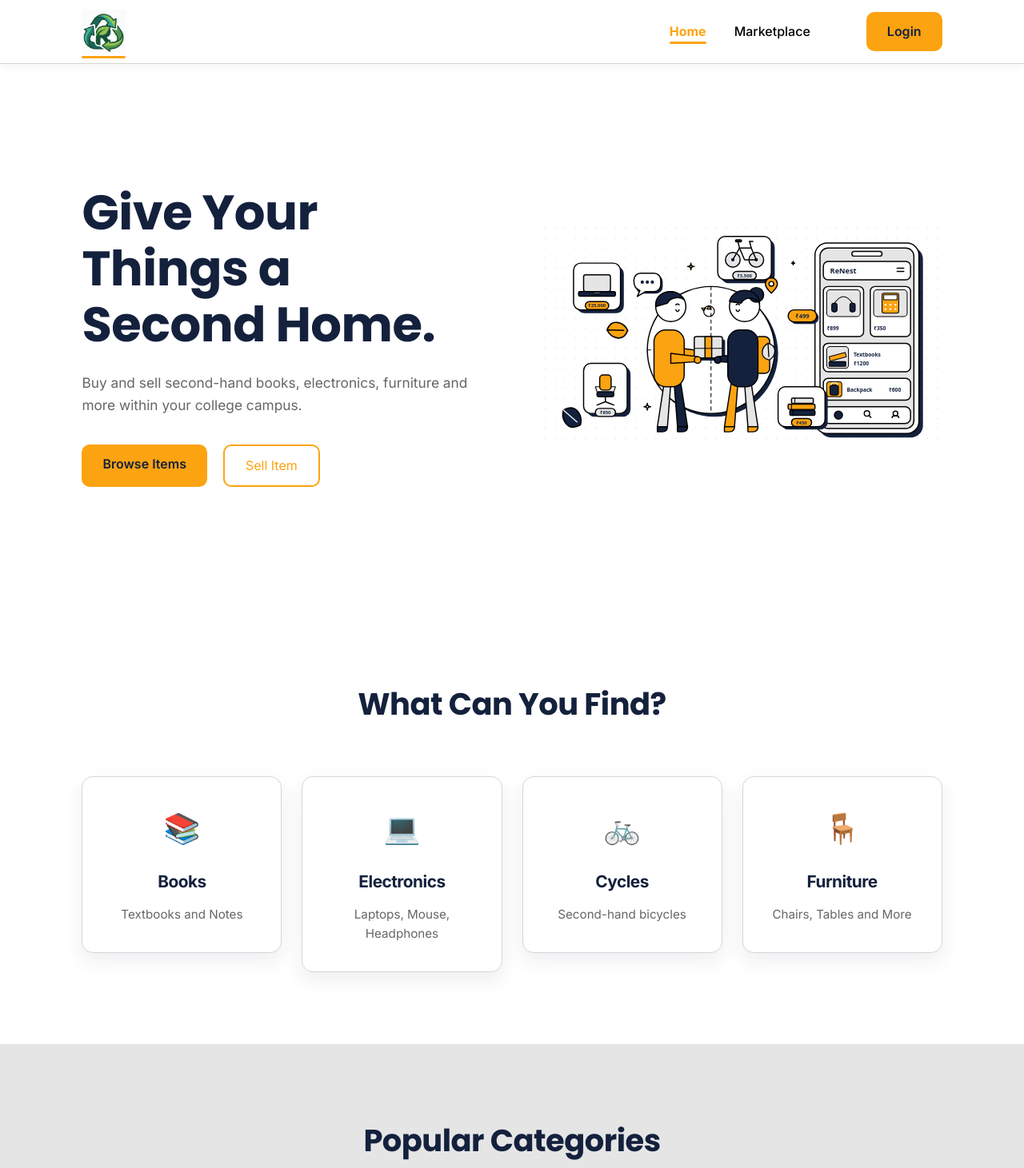
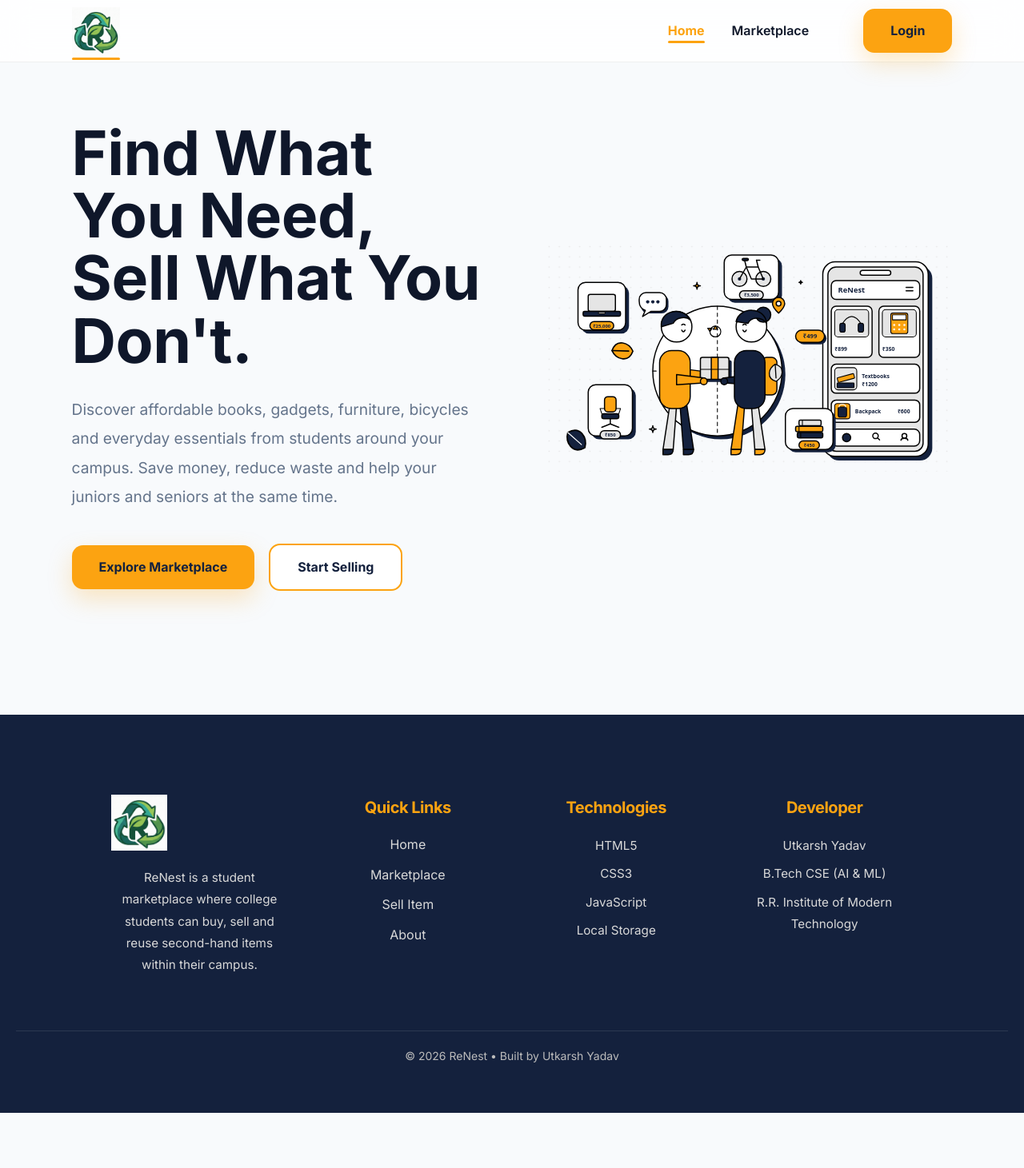
Before and after one commit to Utkarsh0k/ReNest, a plain HTML site: page index.html in a window 1280 px wide. Shown: the top 1461 px of the page at 80% size. After the commit the page ends 1392 px from the top, so only its background shows below. Drawn offline with Linux system fonts and the light colour scheme.

Commit message:
Some Improvements in Homepage

```diff
--- a/css/style.css
+++ b/css/style.css
@@ -10,29 +10,42 @@
 
 :root{
 
-    --bg:#ffffff;
+    --primary:#fca311;
+    --primary-dark:#e58f08;
+
+    --secondary:#14213d;
+
+    --background:#f8fafc;
 
     --surface:#ffffff;
 
-    --surface-light:#e5e5e5;
+    --surface-2:#f1f5f9;
 
-    --primary:#fca311;
+    --border:#e2e8f0;
 
-    --primary-dark:#d48806;
+    --text:#0f172a;
 
-    --heading:#14213d;
+    --muted:#64748b;
 
-    --text:#000000;
+    --success:#16a34a;
 
-    --muted:#666666;
+    --danger:#dc2626;
 
-    --border:#d6d6d6;
+    --warning:#f59e0b;
 
-    --radius:14px;
+    --radius-sm:10px;
 
-    --shadow:0 10px 25px rgba(20,33,61,.08);
+    --radius:16px;
 
-    --transition:.3s ease;
+    --radius-lg:24px;
+
+    --shadow-sm:0 4px 10px rgba(15,23,42,.05);
+
+    --shadow:0 12px 30px rgba(15,23,42,.08);
+
+    --shadow-lg:0 25px 60px rgba(15,23,42,.15);
+
+    --transition:.25s ease;
 
 }
 
@@ -60,7 +73,7 @@
 
     font-family:'Inter',sans-serif;
 
-    background:var(--bg);
+    background:var(--background);
 
     color:var(--text);
 
@@ -106,11 +119,13 @@
 
 nav{
 
-    width:100%;
+    position:sticky;
 
-    height:80px;
+    top:0;
 
-    background:#ffffff;
+    z-index:1000;
+
+    height:78px;
 
     display:flex;
 
@@ -118,17 +133,15 @@
 
     align-items:center;
 
-    padding:0 8%;
+    padding:0 7%;
 
-    position:sticky;
+    background:rgba(255,255,255,.82);
 
-    top:0;
+    backdrop-filter:blur(18px);
 
-    z-index:100;
+    -webkit-backdrop-filter:blur(18px);
 
-    border-bottom:1px solid var(--border);
-
-    box-shadow:0 2px 12px rgba(0,0,0,.05);
+    border-bottom:1px solid rgba(0,0,0,.06);
 
 }
 
@@ -142,9 +155,15 @@
 
 .logo img{
 
-    height:55px;
+    height:60px;
 
-    width:auto;
+    transition:.3s;
+
+}
+
+.logo img:hover{
+
+    transform:rotate(-8deg) scale(1.08);
 
 }
 
@@ -154,7 +173,7 @@
 
     align-items:center;
 
-    gap:35px;
+    gap:34px;
 
 }
 
@@ -166,13 +185,45 @@
 
 nav li a{
 
-    transition:var(--transition);
+    position:relative;
+
+    font-weight:600;
+
+    color:var(--text);
+
+    transition:.25s;
 
 }
 
 nav li a:hover{
 
     color:var(--primary);
+
+}
+
+nav li a::after{
+
+    content:"";
+
+    position:absolute;
+
+    left:0;
+
+    bottom:-7px;
+
+    width:0;
+
+    height:2px;
+
+    background:var(--primary);
+
+    transition:.25s;
+
+}
+
+nav li a:hover::after{
+
+    width:100%;
 
 }
 
@@ -183,42 +234,40 @@
 .login-btn,
 .primary{
 
-    background:var(--primary);
+    background:#fca311;
 
     color:#14213d;
 
-    padding:12px 26px;
+    padding:15px 34px;
 
-    border-radius:10px;
+    border-radius:14px;
 
-    font-weight:600;
+    font-weight:700;
 
-    transition:var(--transition);
+    box-shadow:0 12px 30px rgba(252,163,17,.25);
 
 }
 
 .login-btn:hover,
 .primary:hover{
 
-    background:var(--primary-dark);
-
-    color:#ffffff;
+    transform:translateY(-4px);
 
 }
 
 .secondary{
 
-    padding:12px 26px;
+    background:white;
 
-    border:2px solid var(--primary);
+    color:#14213d;
 
-    border-radius:10px;
+    border:2px solid #fca311;
 
-    color:var(--primary);
+    padding:15px 34px;
 
-    background:transparent;
+    border-radius:14px;
 
-    transition:var(--transition);
+    font-weight:700;
 
 }
 
@@ -236,17 +285,17 @@
 
 .hero{
 
-    min-height:85vh;
+    min-height:92vh;
 
-    display:flex;
+    display:grid;
+
+    grid-template-columns:1fr 1fr;
 
     align-items:center;
 
-    justify-content:space-between;
+    gap:80px;
 
-    gap:70px;
-
-    padding:0 8%;
+    padding:0 7%;
 
 }
 
@@ -258,27 +307,29 @@
 
 .hero-text h1{
 
-    font-family:'Poppins',sans-serif;
+    font-size:clamp(3.2rem,6vw,5.4rem);
 
-    font-size:3.8rem;
+    line-height:1.02;
 
-    line-height:1.15;
+    font-weight:800;
 
-    color:var(--heading);
+    color:#0f172a;
 
-    margin-bottom:25px;
+    margin-bottom:28px;
 
 }
 
 .hero-text p{
 
-    max-width:520px;
+    font-size:1.2rem;
 
-    color:var(--muted);
+    line-height:1.9;
 
-    font-size:1.08rem;
+    color:#64748b;
 
-    margin-bottom:35px;
+    max-width:620px;
+
+    margin-bottom:40px;
 
 }
 
@@ -286,13 +337,28 @@
 
     display:flex;
 
-    gap:20px;
+    gap:18px;
+
+    align-items:center;
 
 }
 
 .hero-image{
 
-    flex:1;
+    display:flex;
+
+    justify-content:center;
+
+    align-items:center;
+
+}
+.hero-image img{
+
+    width:100%;
+
+    max-width:720px;
+
+    animation:float 5s ease-in-out infinite;
 
 }
 /* ==========================================
@@ -300,8 +366,6 @@
 ========================================== */
 
 .features{
-
-    padding:90px 8%;
 
     background:#ffffff;
 
@@ -313,7 +377,7 @@
 
     font-family:'Poppins',sans-serif;
 
-    font-size:2.4rem;
+    font-size:clamp(2rem,4vw,3rem);
 
     color:var(--heading);
 
@@ -333,21 +397,17 @@
 
 .card{
 
-    background:var(--surface);
+    background:white;
+
+    border-radius:20px;
+
+    padding:35px;
 
     border:1px solid var(--border);
 
-    border-radius:var(--radius);
+    box-shadow:var(--shadow-sm);
 
-    padding:35px;
-
-    text-align:center;
-
-    box-shadow:var(--shadow);
-
-    transition:var(--transition);
-
-    font-size:2.3rem;
+    transition:all .25s;
 
 }
 
@@ -355,7 +415,7 @@
 
     transform:translateY(-8px);
 
-    box-shadow:0 18px 40px rgba(20,33,61,.12);
+    box-shadow:var(--shadow-lg);
 
 }
 
@@ -383,9 +443,7 @@
 
 .categories{
 
-    padding:90px 8%;
-
-    background:#e5e5e5;
+    background:var(--surface-2);
 
 }
 
@@ -456,8 +514,6 @@
 ========================================== */
 
 .how-it-works{
-
-    padding:90px 8%;
 
     background:#ffffff;
 
@@ -556,6 +612,8 @@
 ========================================== */
 
 section{
+
+    padding:100px 8%;
 
     overflow:hidden;
 
@@ -841,9 +899,21 @@
 .category-card,
 .step,
 .product-card,
-.dashboard-card{
+.dashboard-card,
+.primary,
+.secondary{
 
-    transition:all .3s ease;
+    transition:
+
+        background .25s ease,
+
+        color .25s ease,
+
+        border-color .25s ease,
+
+        transform .25s ease,
+
+        box-shadow .25s ease;
 
 }
 
@@ -865,9 +935,9 @@
 
 .container{
 
-    width:min(1200px,90%);
+    width:min(1280px,92%);
 
-    margin:auto;
+    margin-inline:auto;
 
 }
 /* ==========================================
--- a/index.html
+++ b/index.html
@@ -26,28 +26,27 @@
 
             <h1>
 
-                Give Your Things a Second Home.
+               Find What You Need,
+Sell What You Don't.
 
             </h1>
 
             <p>
 
-                Buy and sell second-hand books, electronics,
-                furniture and more within your college campus.
-
+                Discover affordable books, gadgets, furniture, bicycles and everyday essentials from students around your campus. Save money, reduce waste and help your juniors and seniors at the same time.
             </p>
 
             <div class="buttons">
 
                 <a href="marketplace.html" class="primary">
 
-                    Browse Items
+                    Explore Marketplace
 
                 </a>
 
                 <a href="sell.html" class="secondary">
 
-                    Sell Item
+                    Start Selling
 
                 </a>
 
@@ -57,8 +56,7 @@
 
         <div class="hero-image">
 
-            <img src="assets/images/hero.svg"
-                 alt="Students exchanging reusable items">
+            <img src="assets/images/hero.svg" alt="Students exchanging reusable items">
 
         </div>
 
@@ -66,195 +64,6 @@
 
     <!-- Features -->
 
-    <section class="features">
-
-        <h2>
-
-            What Can You Find?
-
-        </h2>
-
-        <div class="cards">
-
-            <a href="marketplace.html">
-
-                <div class="card">
-
-                    📚
-
-                    <h3>Books</h3>
-
-                    <p>Textbooks and Notes</p>
-
-                </div>
-
-            </a>
-
-            <a href="marketplace.html">
-
-                <div class="card">
-
-                    💻
-
-                    <h3>Electronics</h3>
-
-                    <p>Laptops, Mouse, Headphones</p>
-
-                </div>
-
-            </a>
-
-            <a href="marketplace.html">
-
-                <div class="card">
-
-                    🚲
-
-                    <h3>Cycles</h3>
-
-                    <p>Second-hand bicycles</p>
-
-                </div>
-
-            </a>
-
-            <a href="marketplace.html">
-
-                <div class="card">
-
-                    🪑
-
-                    <h3>Furniture</h3>
-
-                    <p>Chairs, Tables and More</p>
-
-                </div>
-
-            </a>
-
-        </div>
-
-    </section>
-
-    <!-- Categories -->
-
-    <section class="categories">
-
-        <h2>Popular Categories</h2>
-
-        <div class="category-grid">
-
-            <a href="marketplace.html">
-
-                <div class="category-card">
-
-                    📚
-
-                    <h3>Books</h3>
-
-                </div>
-
-            </a>
-
-            <a href="marketplace.html">
-
-                <div class="category-card">
-
-                    💻
-
-                    <h3>Electronics</h3>
-
-                </div>
-
-            </a>
-
-            <a href="marketplace.html">
-
-                <div class="category-card">
-
-                    🎒
-
-                    <h3>Accessories</h3>
-
-                </div>
-
-            </a>
-
-            <a href="marketplace.html">
-
-                <div class="category-card">
-
-                    🪑
-
-                    <h3>Furniture</h3>
-
-                </div>
-
-            </a>
-
-            <a href="marketplace.html">
-
-                <div class="category-card">
-
-                    🚲
-
-                    <h3>Bicycles</h3>
-
-                </div>
-
-            </a>
-
-            <a href="marketplace.html">
-
-                <div class="category-card">
-
-                    🧮
-
-                    <h3>Stationery</h3>
-
-                </div>
-
-            </a>
-
-        </div>
-
-    </section>
-
-    <!-- How It Works -->
-
-    <section class="how-it-works">
-
-        <h2>How ReNest Works</h2>
-
-        <div class="steps">
-
-            <div class="step">
-
-                <h3>1. Create Account</h3>
-
-                <p>Sign up and log in to your ReNest account.</p>
-
-            </div>
-
-            <div class="step">
-
-                <h3>2. List Your Item</h3>
-
-                <p>Add images, description, category and price.</p>
-
-            </div>
-
-            <div class="step">
-
-                <h3>3. Buy & Sell</h3>
-
-                <p>Connect with students and exchange items safely.</p>
-
-            </div>
-
-        </div>
-
-    </section>
 
     <!-- Footer -->
 
@@ -264,11 +73,7 @@
 
             <div class="footer-section">
 
-            <img
-                src="assets/images/logo.png"
-                alt="ReNest Logo"
-                class="footer-logo"
-            >
+                <img src="assets/images/logo.png" alt="ReNest Logo" class="footer-logo">
 
                 <p>
 
--- a/js/auth.js
+++ b/js/auth.js
@@ -31,7 +31,7 @@
         loginForm.style.display = "flex";
         registerForm.style.display = "none";
 
-        formTitle.textContent = "Welcome Back";
+        formTitle.textContent = "Welcome";
 
         toggleText.innerHTML = `
             Don't have an account?
```
Also changed, not shown: 1 other file. Lines whose indentation alone changed are shown as unchanged.
